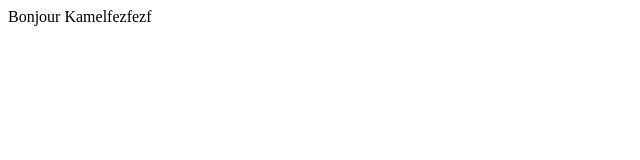
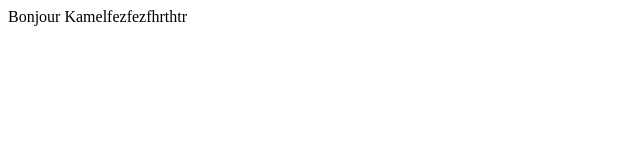
Before and after one commit to LudoWeb/kamel-repository, a plain HTML site: page index.html in a window 1280 px wide. Shown: the full height of the page, 0-640 px from the left. Drawn offline with Linux system fonts and the light colour scheme.

Commit message:
Autre modif

```diff
--- a/index.html
+++ b/index.html
@@ -6,6 +6,6 @@
     <title>Document</title>
 </head>
 <body>
-    Bonjour Kamelfezfezf
+    Bonjour Kamelfezfezfhrthtr
 </body>
 </html>
```
